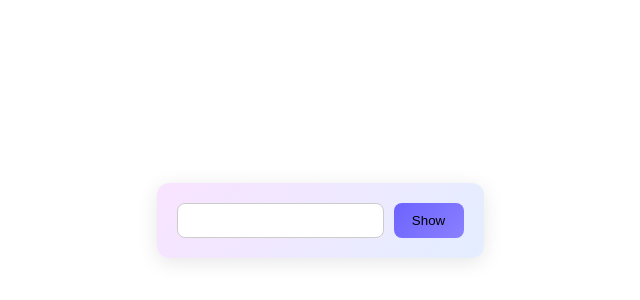
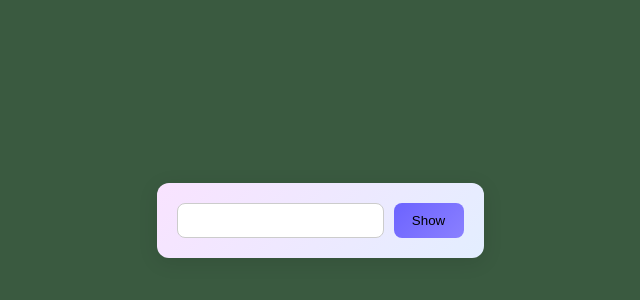
Before and after one commit to kiahDev/pw-button, a plain HTML site: page index.html in a window 1280 px wide. Shown: the part 188-488 px from the top of the page, without its empty margins (320-960 px from the left). Drawn offline with Linux system fonts and the light colour scheme.

Commit message:
Version 2 of Show/Hide PW

```diff
--- a/style.css
+++ b/style.css
@@ -3,6 +3,7 @@ body {
     display: flex;
     justify-content: center;
     align-items: center;
+    background-color: #3a5a40;
 }
 
 .container {
```
